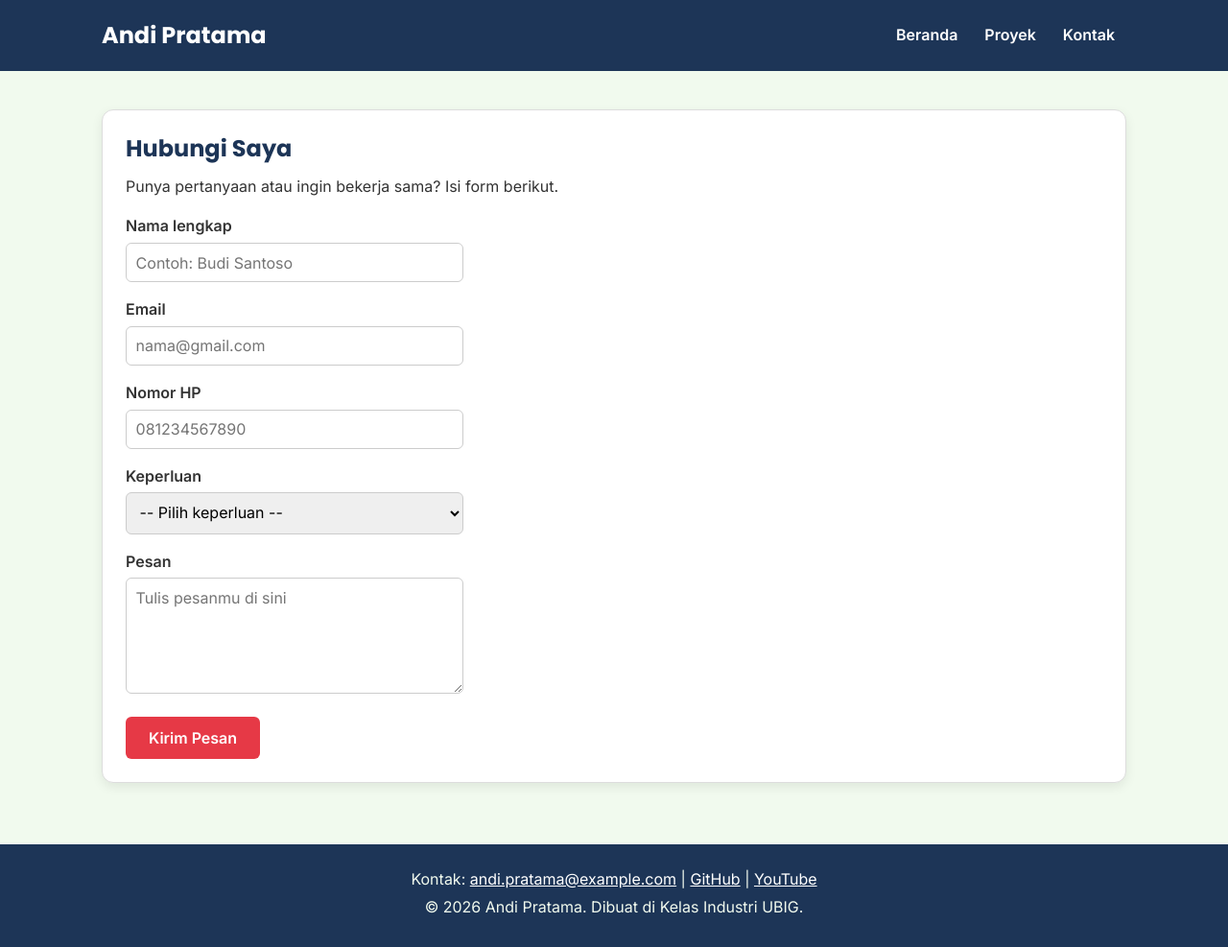
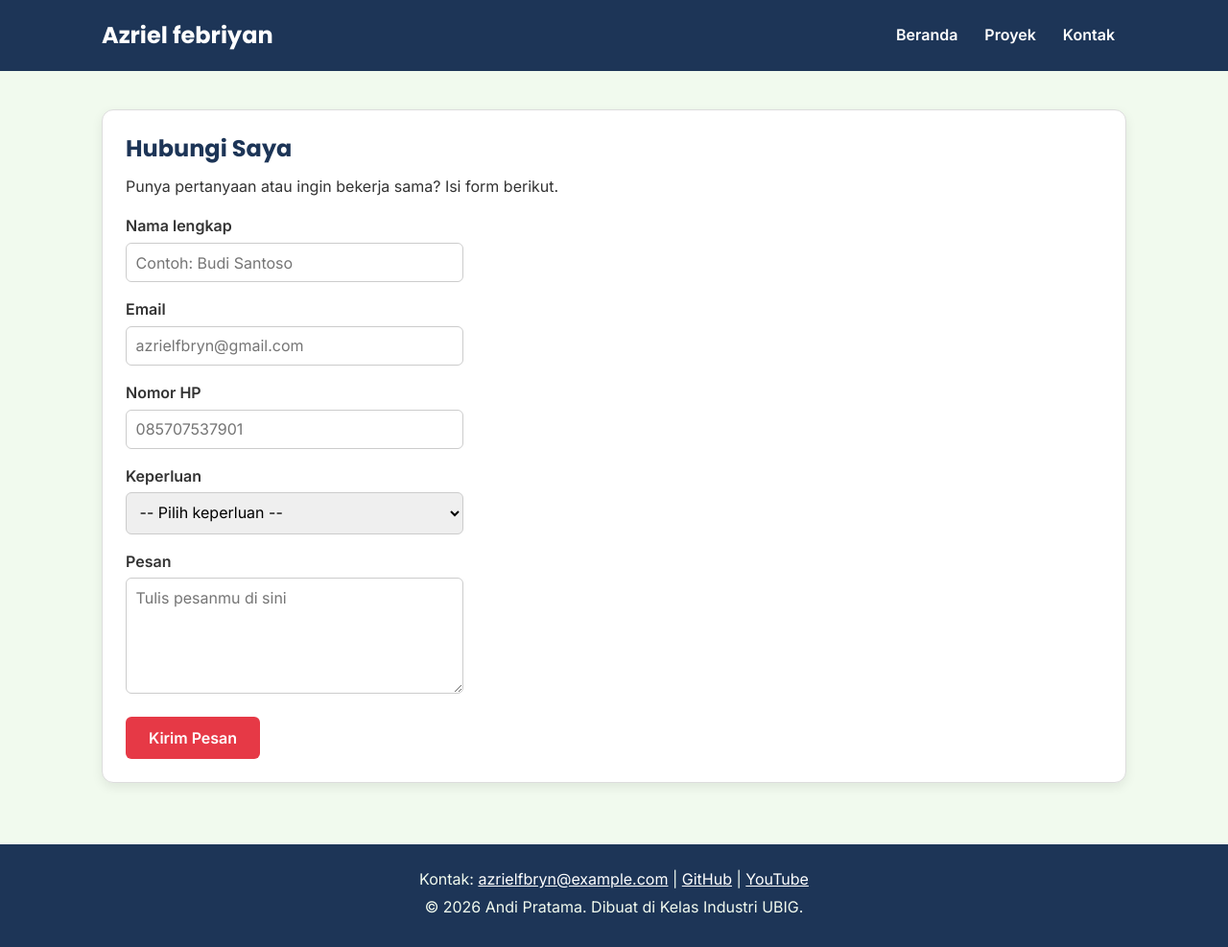
Before and after one commit to azriel-febriyan/portofolio-azriel, a plain HTML site: page kontak.html in a window 1280 px wide. Shown: the whole page at 96% size. Drawn offline with Linux system fonts and the light colour scheme.

Commit message:
feat: kontak.html v1

```diff
--- a/kontak.html
+++ b/kontak.html
@@ -3,7 +3,7 @@
 <head>
   <meta charset="UTF-8">
   <meta name="viewport" content="width=device-width, initial-scale=1.0">
-  <title>Andi Pratama | Kontak</title>
+  <title>Azriel febriyan | Kontak</title>
   <link rel="preconnect" href="https://fonts.googleapis.com">
   <link rel="preconnect" href="https://fonts.gstatic.com" crossorigin>
   <link href="https://fonts.googleapis.com/css2?family=Inter:wght@400;600&family=Poppins:wght@600;700&display=swap" rel="stylesheet">
@@ -12,7 +12,7 @@
 <body>
   <header>
     <div class="container navbar">
-      <h1>Andi Pratama</h1>
+      <h1>Azriel febriyan</h1>
       <nav class="menu-laptop">
         <ul>
           <li><a href="index.html">Beranda</a></li>
@@ -47,11 +47,11 @@
           </p>
           <p>
             <label for="email">Email</label><br>
-            <input type="email" id="email" name="email" placeholder="nama@gmail.com" required>
+            <input type="email" id="email" name="email" placeholder="azrielfbryn@gmail.com" required>
           </p>
           <p>
             <label for="hp">Nomor HP</label><br>
-            <input type="tel" id="hp" name="hp" placeholder="081234567890" required>
+            <input type="tel" id="hp" name="hp" placeholder="085707537901" required>
           </p>
           <p>
             <label for="keperluan">Keperluan</label><br>
@@ -73,7 +73,7 @@
   </main>
 
   <footer>
-    <p>Kontak: <a href="mailto:andi.pratama@example.com">andi.pratama@example.com</a> |
+    <p>Kontak: <a href="mailto:azrielfbryn@example.com">azrielfbryn@example.com</a> |
       <a href="https://github.com/" target="_blank">GitHub</a> |
       <a href="https://www.youtube.com/" target="_blank">YouTube</a></p>
     <p>&copy; 2026 Andi Pratama. Dibuat di Kelas Industri UBIG.</p>
```
